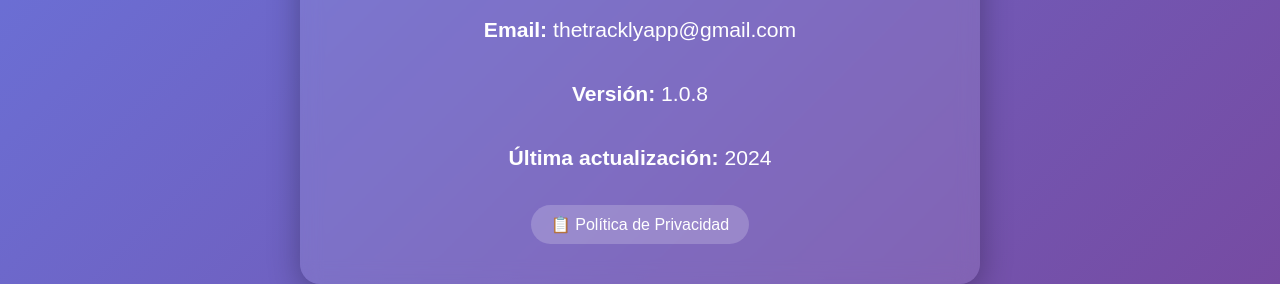
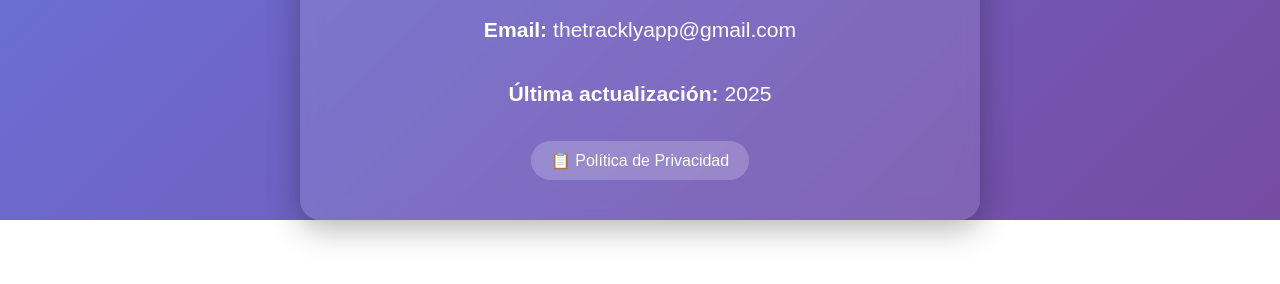
Before and after one commit to YipikayeiGit/yipikayeigit.github.io, a plain HTML site: page index.html in a window 1280 px wide. Shown: the part 708-992 px from the top of the page. After the commit the page ends 928 px from the top, so only its background shows below. Drawn offline with Linux system fonts and the light colour scheme.

Commit message:
Update index.html

```diff
--- a/index.html
+++ b/index.html
@@ -88,8 +88,7 @@
         <div class="contact">
             <p><strong>Desarrollador:</strong> Trackly Team</p>
             <p><strong>Email:</strong> thetracklyapp@gmail.com</p>
-            <p><strong>Versión:</strong> 1.0.8</p>
-            <p><strong>Última actualización:</strong> 2024</p>
+            <p><strong>Última actualización:</strong> 2025</p>
         </div>
 
         <div class="links">
```
